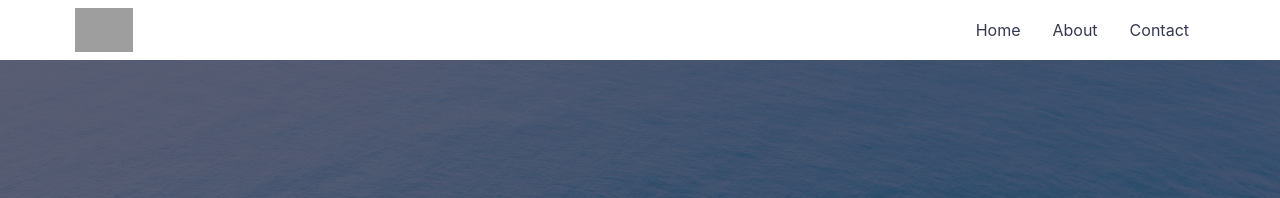
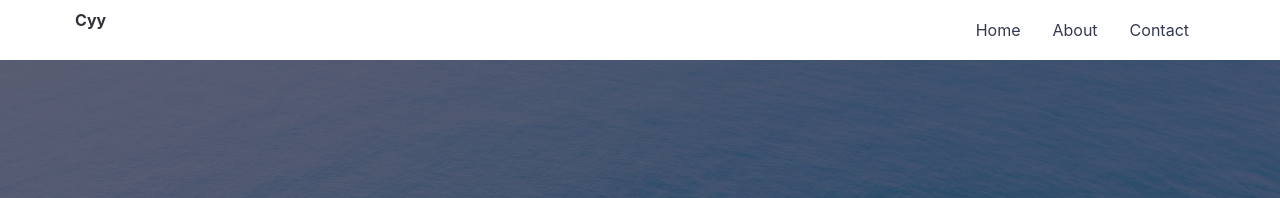
Before and after one commit to MaXiaoDiu/MaXiaoDiu.github.io, a Jekyll site: the page built from index.md, in a window 1280 px wide. Shown: the top 198 px of the page. Built offline with Jekyll 4.4.1, drawn with Linux system fonts in a browser that asks for light colours.

Commit message:
修改名称

```diff
--- a/_includes/header.html
+++ b/_includes/header.html
@@ -3,7 +3,7 @@
     <div class="header__inner">
       <a class="header__logo" href="{{ '/' | relative_url }}">
         <div class="header__logo--container">
-          <img src="{{site.url}}/assets/img/posts/{{post.featured-img}}_thumb.jpg" width="165" height="60" />
+          <p style="font-weight: bold">Cyy</p>
         </div>
       </a>
       <nav class="header__links">
```
